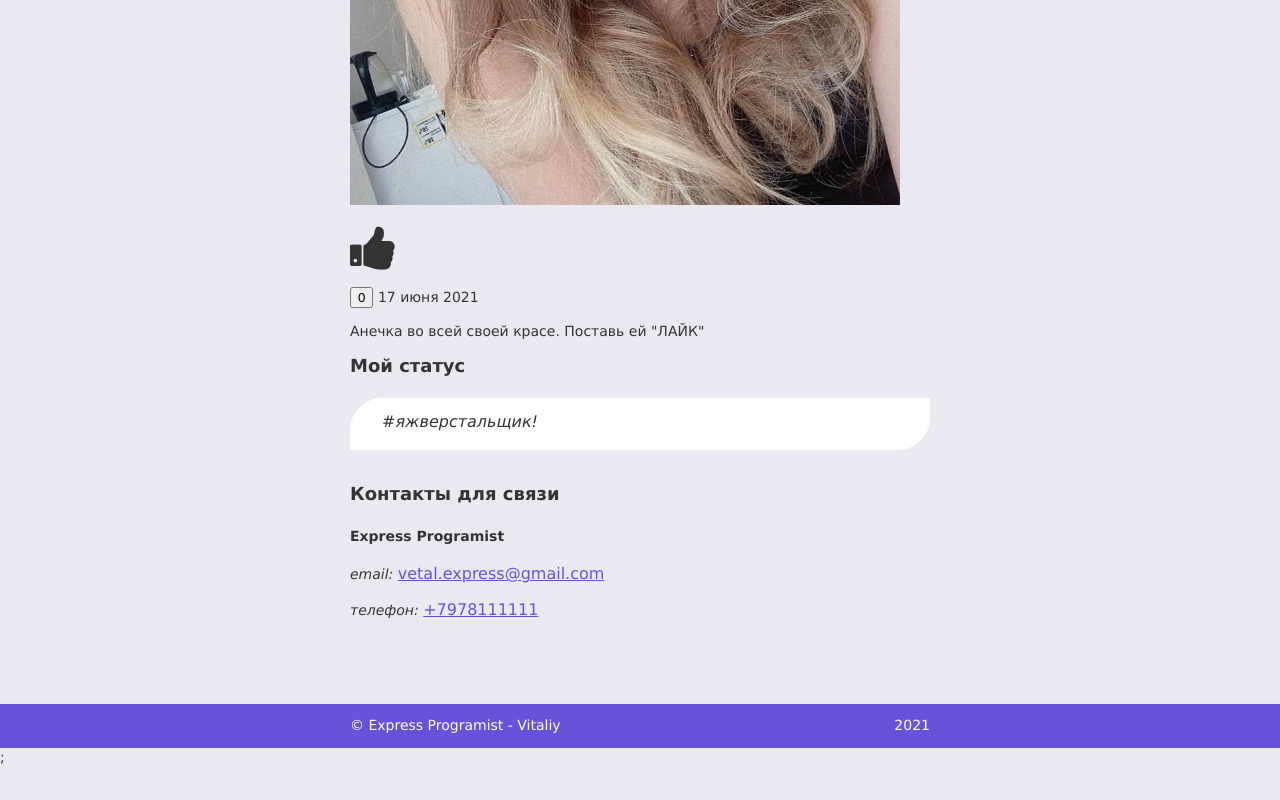
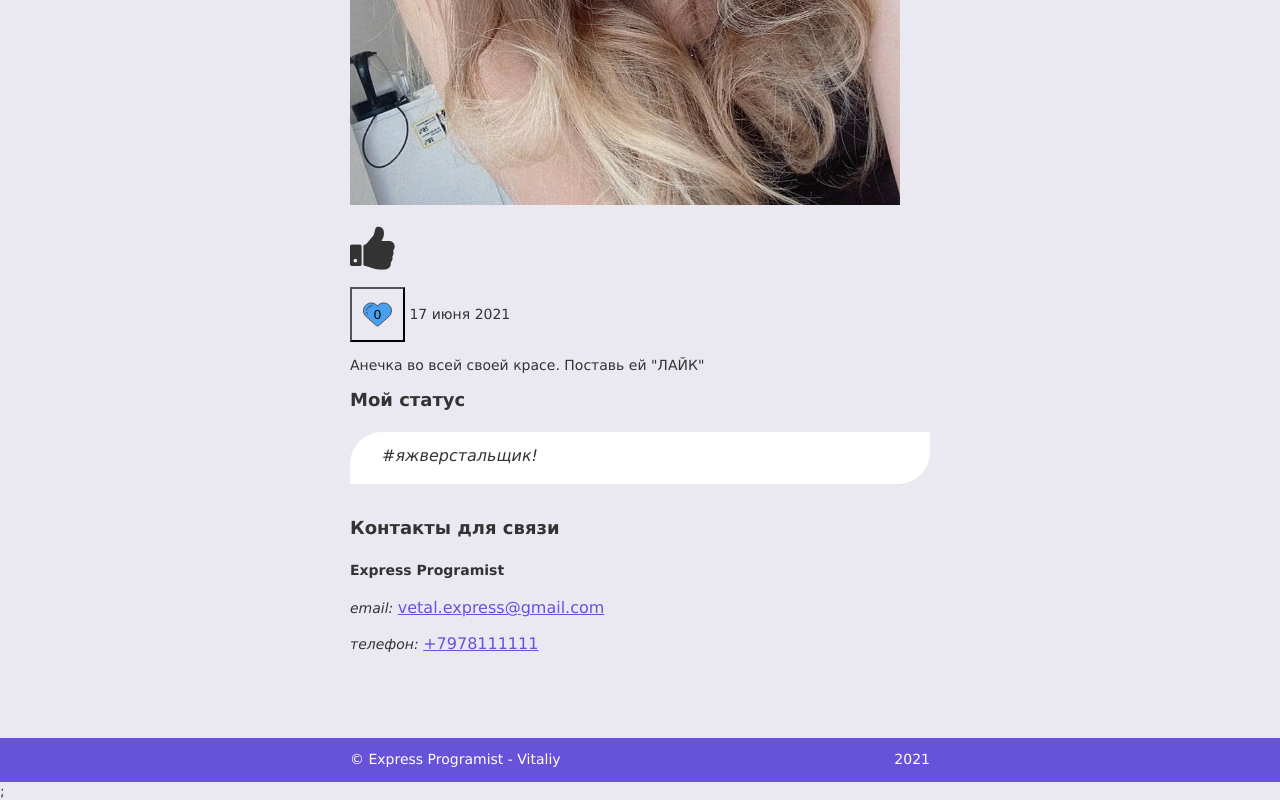
Before and after one commit to PowerMover/my-site, a plain HTML site: page index.html in a window 1280 px wide. Shown: the part 991-1791 px from the top of the page. Before the commit the page ends 1757 px from the top, so only its background shows below. Drawn offline with Linux system fonts and the light colour scheme.

Commit message:
вставил сердечко на лайк

```diff
--- a/style-themes.css
+++ b/style-themes.css
@@ -107,7 +107,13 @@ a:focus {
    height: 147px;
    border-radius: 50%;
  }
-
+.heart {
+  position: relative;
+  background: url(likee.svg) no-repeat top right;
+  overflow: hidden;
+  width: 55px;
+  height: 55px;
+}
 .about-content {
    width: 410px;
    font-size: 14px;
```
